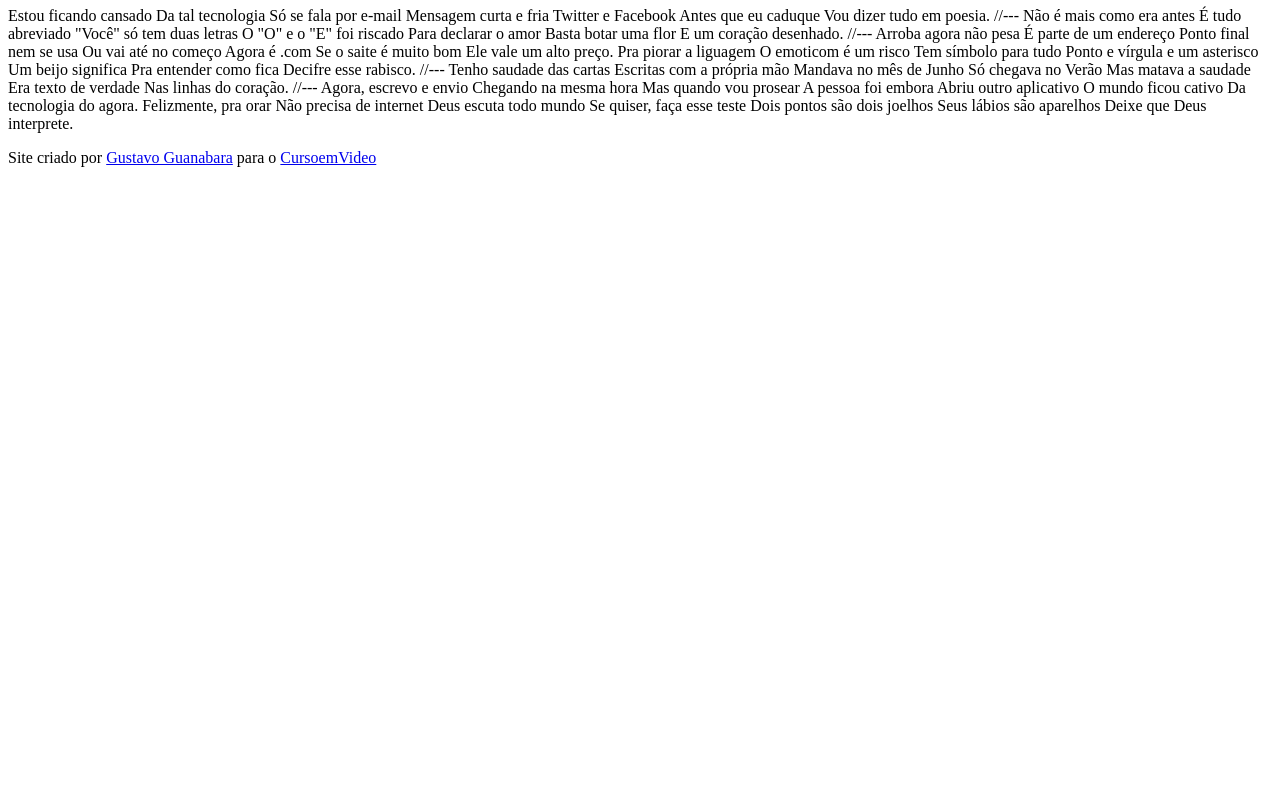
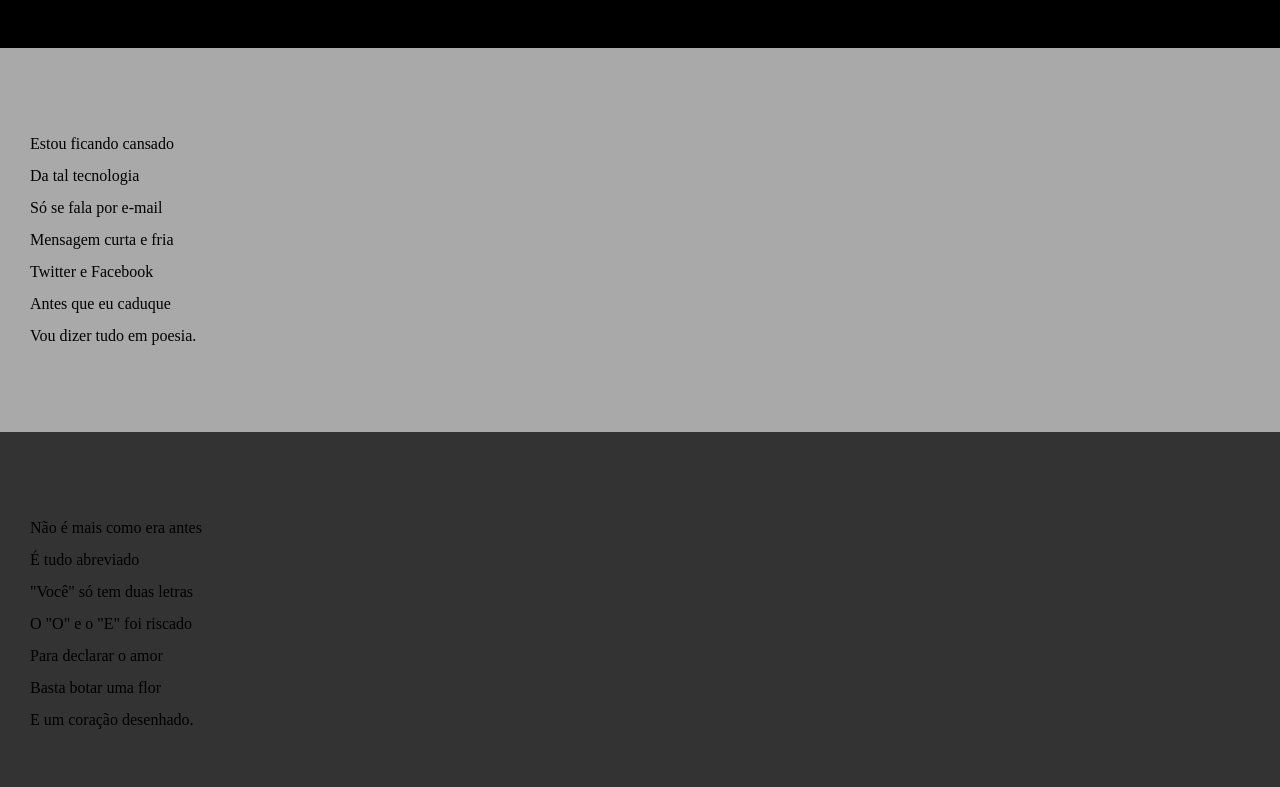
Before and after one commit to Joaovittor01/html-css, a plain HTML site: page Desafios/d012/index.html in a window 1280 px wide. Shown: the part 107-894 px from the top of the page. Before the commit the page ends 800 px from the top, so only its background shows below. Drawn offline with Linux system fonts and the light colour scheme.

Commit message:
atualizei

```diff
--- /dev/null
+++ b/Desafios/d012/estilo/style.css
@@ -0,0 +1,61 @@
+@charset "UTF -8";
+
+* {
+    margin: 0px;
+    padding: 0px;
+}
+
+html, body {
+    min-height: 100vh;
+    background: darkgray;
+}
+
+header {
+    background-color: black;
+    color: white;
+    text-align: center;
+
+}
+
+header > h1 {
+    padding-top: 50px;
+    font-variant: small-caps;
+}
+
+header > p {
+    padding-bottom: 50px;
+}
+
+header a, footer a {
+    color: white;
+    text-decoration: none;
+    font-weight: bolder;
+}
+
+header a:hover, footer a:hover{
+    text-decoration: underline;
+}
+
+section {
+    padding: 10vh;
+    padding-bottom: 10vh;
+    line-height: 2em;
+    padding-left: 30px;
+}
+
+section.normal {
+    background-color: white;
+    color: black;
+}
+section.imagem {
+    width: 400;
+    background-color: rgb(51, 51, 51);
+
+}
+
+footer {
+    background-color: black;
+    color: white;
+    text-align: center;
+    padding: 10px;
+}
--- a/Desafios/d012/index.html
+++ b/Desafios/d012/index.html
@@ -4,6 +4,7 @@
     <meta charset="UTF-8">
     <meta name="viewport" content="width=device-width, initial-scale=1.0">
     <title>Cordel Moderno</title>
+    <link rel="stylesheet" href="estilo/style.css">
 </head>
 <body>
     <header>
@@ -14,69 +15,82 @@
         </p>
     </header>
 
-    Estou ficando cansado
-    Da tal tecnologia
-    Só se fala por e-mail
-    Mensagem curta e fria
-    Twitter e Facebook
-    Antes que eu caduque
-    Vou dizer tudo em poesia.
+    <section classs="normal">
+        <p>
+            Estou ficando cansado <br>
+            Da tal tecnologia <br>
+            Só se fala por e-mail <br>
+            Mensagem curta e fria <br>
+            Twitter e Facebook <br>
+            Antes que eu caduque <br>
+            Vou dizer tudo em poesia.
+        </p>
+    </section>
 
-    //---
+    <section class="imagem">
+        <p>
+            Não é mais como era antes <br>
+            É tudo abreviado <br>
+            "Você" só tem duas letras <br>
+            O "O" e o "E" foi riscado <br>
+            Para declarar o amor <br>
+            Basta botar uma flor <br>
+            E um coração desenhado.
+        </p>
+    </section>
 
-    Não é mais como era antes
-    É tudo abreviado
-    "Você" só tem duas letras
-    O "O" e o "E" foi riscado
-    Para declarar o amor
-    Basta botar uma flor
-    E um coração desenhado.
+    <section class="normal">
+        <p>
+            Arroba agora não pesa <br>
+            É parte de um endereço <br>
+            Ponto final nem se usa <br>
+            Ou vai até no começo <br>
+            Agora é .com <br>
+            Se o saite é muito bom <br>
+            Ele vale um alto preço.
 
-    //---
 
-    Arroba agora não pesa
-    É parte de um endereço
-    Ponto final nem se usa
-    Ou vai até no começo
-    Agora é .com
-    Se o saite é muito bom
-    Ele vale um alto preço.
+            Pra piorar a liguagem <br>
+            O emoticom é um risco <br>
+            Tem símbolo para tudo <br>
+            Ponto e vírgula e um asterisco <br>
+            Um beijo significa <br>
+            Pra entender como fica <br>
+            Decifre esse rabisco.
+        </p>
+    </section>
 
-    Pra piorar a liguagem
-    O emoticom é um risco
-    Tem símbolo para tudo
-    Ponto e vírgula e um asterisco
-    Um beijo significa
-    Pra entender como fica
-    Decifre esse rabisco.
+    <section class="imagem">
+        <p>
+            Tenho saudade das cartas <br>
+            Escritas com a própria mão <br>
+            Mandava no mês de Junho <br>
+            Só chegava no Verão <br>
+            Mas matava a saudade <br>
+            Era texto de verdade <br>
+            Nas linhas do coração.
+        </p>
+    </section>
 
-    //---
 
-    Tenho saudade das cartas
-    Escritas com a própria mão
-    Mandava no mês de Junho
-    Só chegava no Verão
-    Mas matava a saudade
-    Era texto de verdade
-    Nas linhas do coração.
-
-    //---
-
-    Agora, escrevo e envio
-    Chegando na mesma hora
-    Mas quando vou prosear
-    A pessoa foi embora
-    Abriu outro aplicativo
-    O mundo ficou cativo
-    Da tecnologia do agora.
-
-    Felizmente, pra orar
-    Não precisa de internet
-    Deus escuta todo mundo
-    Se quiser, faça esse teste
-    Dois pontos são dois joelhos
-    Seus lábios são aparelhos
-    Deixe que Deus interprete.
+    <section class="normal">
+        <p>
+            Agora, escrevo e envio <br>
+            Chegando na mesma hora <br>
+            Mas quando vou prosear <br>
+            A pessoa foi embora <br>
+            Abriu outro aplicativo <br>
+            O mundo ficou cativo <br>
+            Da tecnologia do agora. <br>
+            Felizmente, pra orar <br>
+            Não precisa de internet <br>
+            Deus escuta todo mundo <br>
+            Se quiser, faça esse teste <br>
+            Dois pontos são dois joelhos <br>
+            Seus lábios são aparelhos <br>
+            Deixe que Deus interprete.
+        </p>
+    </section>
 
     <footer>
         <p>Site criado por <a href="https://gustavoguanabara.github.io/" target="_blank">Gustavo Guanabara</a> para o <a href="cursoemvideo.com" target="_blank">CursoemVideo</a></p>
```
